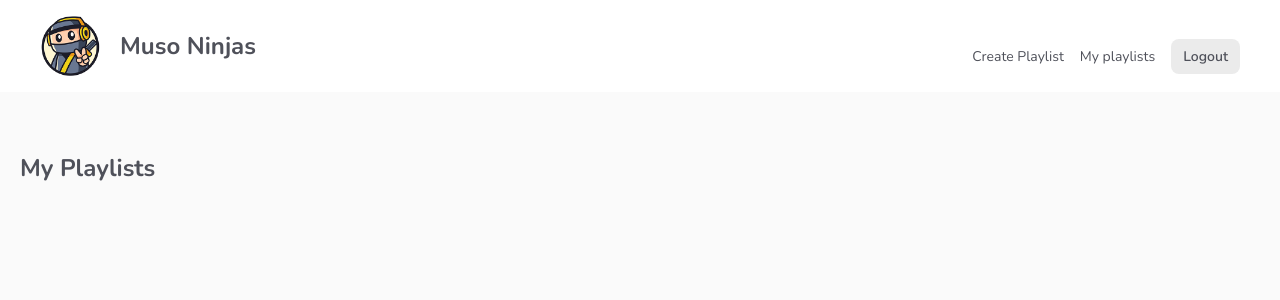
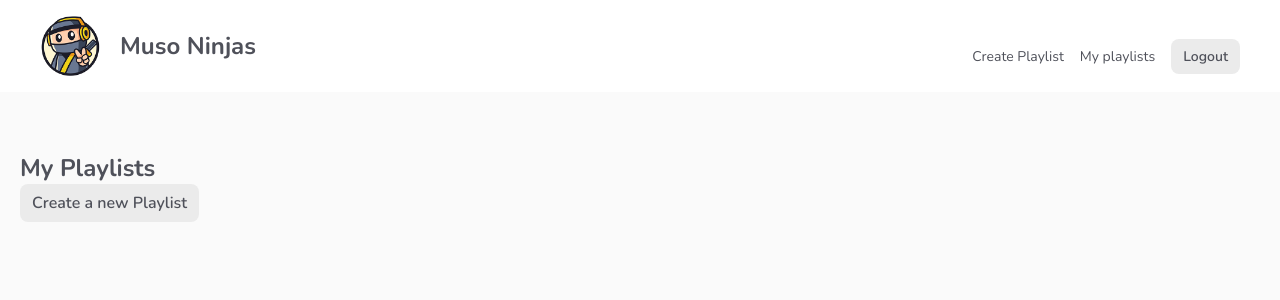
Before and after one commit to vue-course-ps3/muso-ninjas, a Vue app: page /playlists/user in a window 1280 px wide. Shown: the top 300 px of the page. Built offline with nearby package versions, Linux system fonts and the light colour scheme; no server answers; the database is empty; sample sign-in values are in the browser's storage.

Commit message:
lesson 168

```diff
--- a/src/views/playlists/UserPlaylists.vue
+++ b/src/views/playlists/UserPlaylists.vue
@@ -1,17 +1,22 @@
 <template>
   <div class="user-playlists">
     <h2>My Playlists</h2>
+    <div v-if="playlists">
+      <ListView :playlists="playlists" />
+    </div>
+    <router-link :to="{ name: 'CreatePlaylist' }" class="btn">Create a new Playlist</router-link>
   </div>
 </template>
 
 <script>
 import getUser from '@/composables/getUser';
 import getCollection from '@/composables/getCollection';
+import ListView from '@/components/ListView.vue';
 export default {
+  components: {ListView},
   setup(){
     const {user} = getUser();
     const { documents: playlists } = getCollection('playlists', ['userId', '==', user.value.uid])
-    console.log(playlists)
     return { playlists }
   }
 }
```
